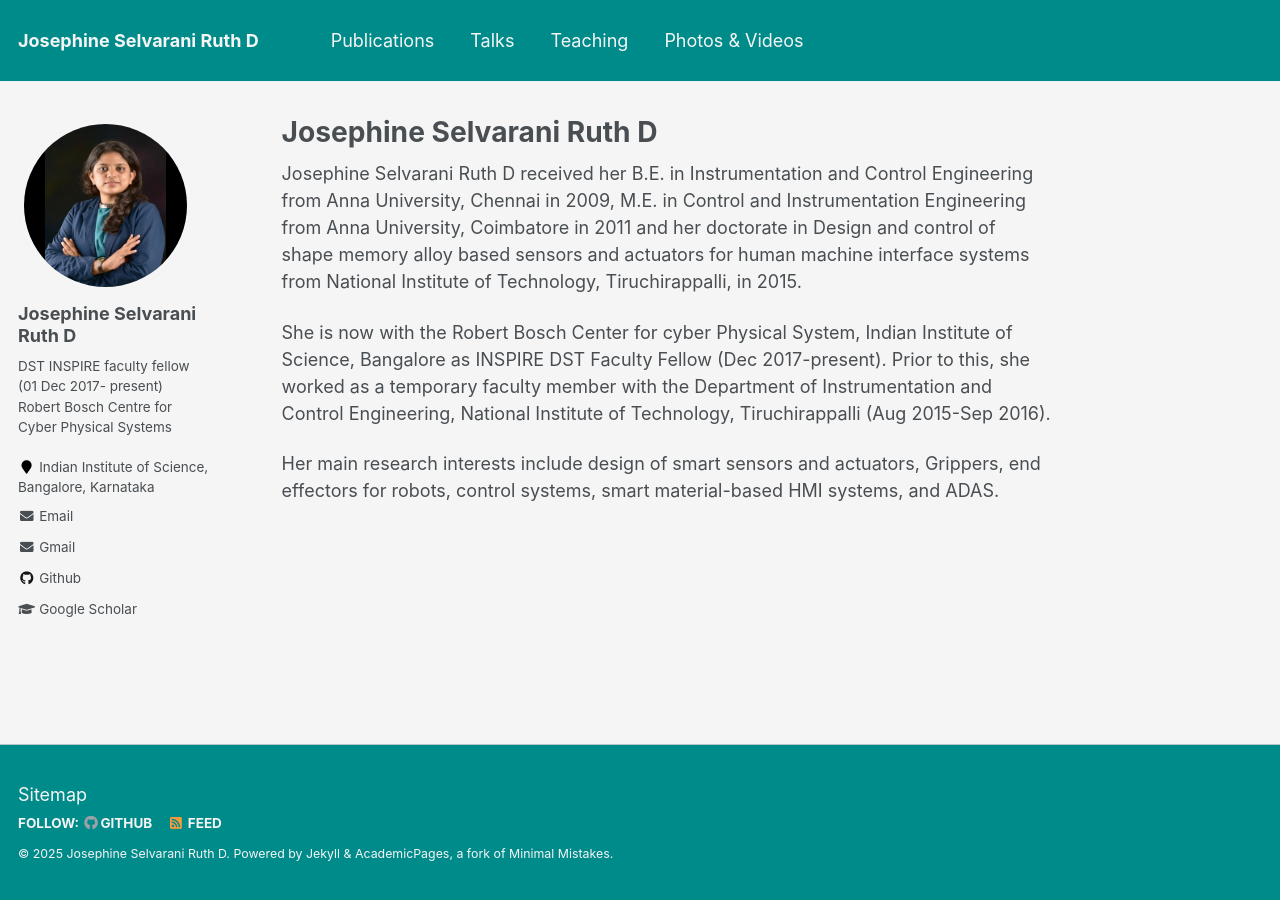
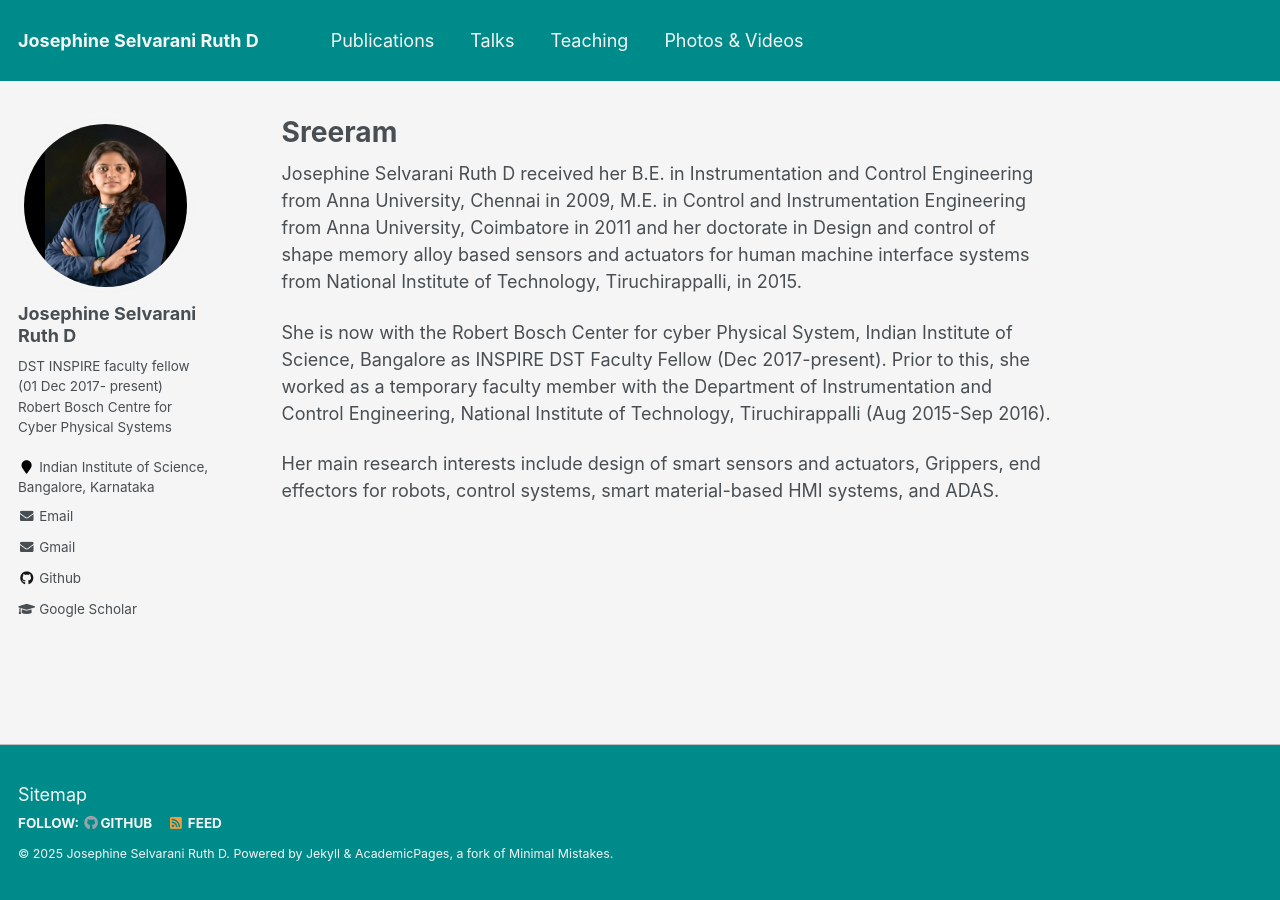
Before and after one commit to Sreerammv/djsruth.github.io-master, a Jekyll site: the page built from _pages/about.md, in a window 1280 px wide. Built offline with Jekyll 4.4.1, drawn with Linux system fonts in a browser that asks for light colours.

Commit message:
Test about

```diff
--- a/_pages/about.md
+++ b/_pages/about.md
@@ -1,6 +1,6 @@
 ---
 permalink: /
-title: "Josephine Selvarani Ruth D"
+title: "Sreeram"
 excerpt: "About me"
 author_profile: true
 redirect_from:
```
